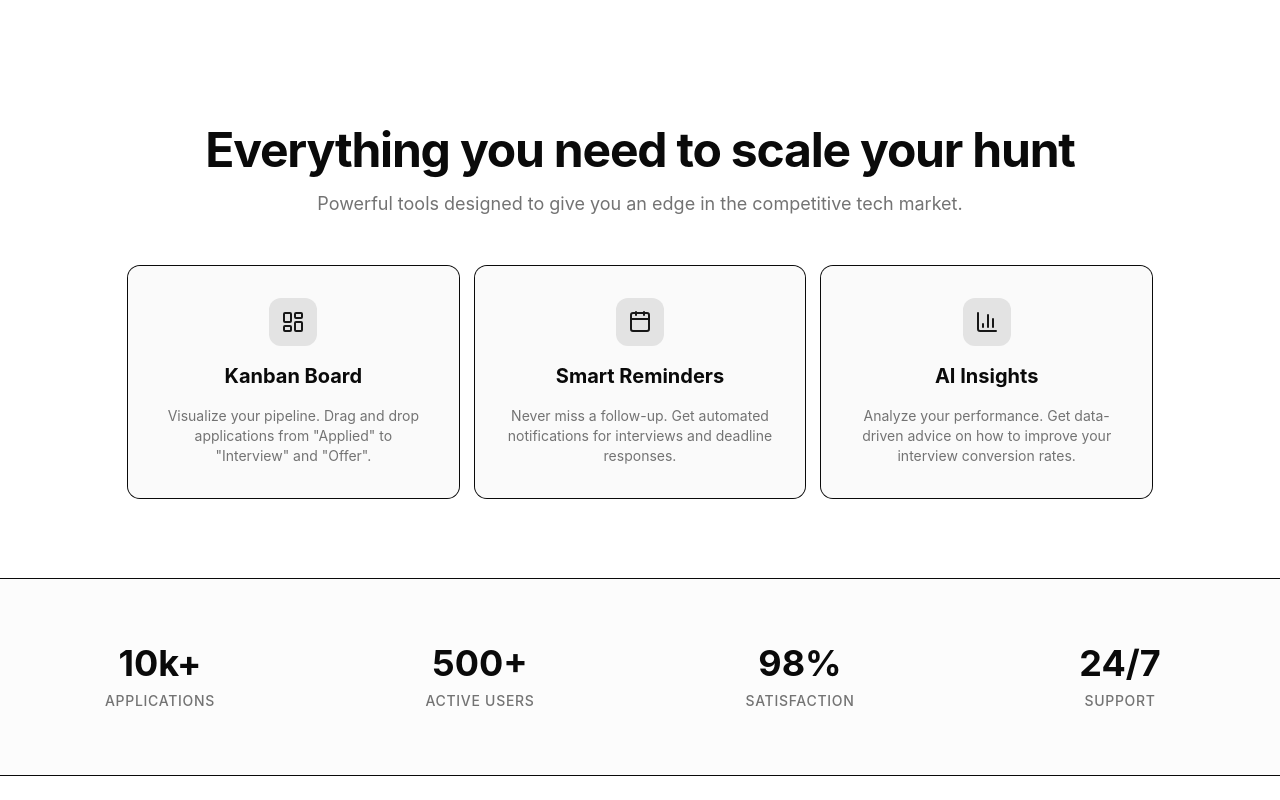
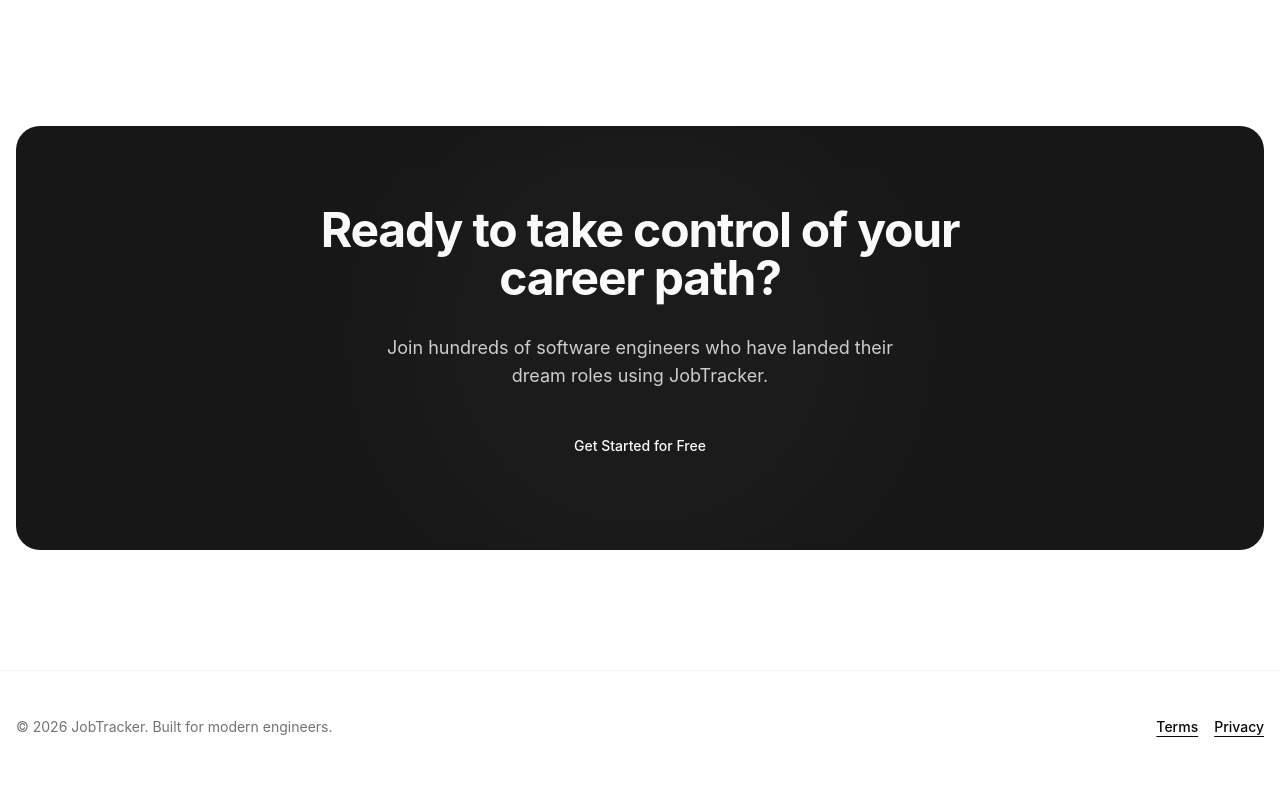
Before and after one commit to cptKNJO/ghost-jobs, a Next.js app in the folder apps/web/: page / in a window 1280 px wide. Shown: the part 600-1400 px from the top of the page. Built offline with nearby package versions, Linux system fonts and the light colour scheme.

Commit message:
drop: unused parts

```diff
--- a/apps/web/src/app/page.tsx
+++ b/apps/web/src/app/page.tsx
@@ -1,8 +1,7 @@
 import Link from "next/link";
-import { ArrowRight, LayoutDashboard, Calendar, BarChart3 } from "lucide-react";
+import { ArrowRight } from "lucide-react";
 
 import { Button } from "@repo/ui/components/button";
-import { Card } from "@repo/ui/components/card";
 
 export default function Home() {
   return (
@@ -30,82 +29,6 @@
           <Button variant="outline" size="lg" className="h-12 px-8">
             View Demo
           </Button>
-        </div>
-      </section>
-
-      {/* Features Section */}
-      <section id="features" className="container mx-auto px-4 space-y-12">
-        <div className="flex flex-col items-center text-center gap-4">
-          <h2 className="text-3xl font-bold tracking-tight sm:text-5xl">
-            Everything you need to scale your hunt
-          </h2>
-          <p className="max-w-[42rem] text-muted-foreground sm:text-lg">
-            Powerful tools designed to give you an edge in the competitive tech
-            market.
-          </p>
-        </div>
-        <div className="mx-auto grid justify-center gap-4 sm:grid-cols-2 md:max-w-[64rem] md:grid-cols-3">
-          <Card className="flex flex-col items-center text-center p-8 gap-4 bg-muted/50 border-none">
-            <div className="p-3 rounded-xl bg-primary/10 text-primary">
-              <LayoutDashboard className="h-6 w-6" />
-            </div>
-            <h3 className="font-bold text-xl">Kanban Board</h3>
-            <p className="text-sm text-muted-foreground">
-              Visualize your pipeline. Drag and drop applications from
-              &quot;Applied&quot; to &quot;Interview&quot; and
-              &quot;Offer&quot;.
-            </p>
-          </Card>
-          <Card className="flex flex-col items-center text-center p-8 gap-4 bg-muted/50 border-none">
-            <div className="p-3 rounded-xl bg-primary/10 text-primary">
-              <Calendar className="h-6 w-6" />
-            </div>
-            <h3 className="font-bold text-xl">Smart Reminders</h3>
-            <p className="text-sm text-muted-foreground">
-              Never miss a follow-up. Get automated notifications for interviews
-              and deadline responses.
-            </p>
-          </Card>
-          <Card className="flex flex-col items-center text-center p-8 gap-4 bg-muted/50 border-none">
-            <div className="p-3 rounded-xl bg-primary/10 text-primary">
-              <BarChart3 className="h-6 w-6" />
-            </div>
-            <h3 className="font-bold text-xl">AI Insights</h3>
-            <p className="text-sm text-muted-foreground">
-              Analyze your performance. Get data-driven advice on how to improve
-              your interview conversion rates.
-            </p>
-          </Card>
-        </div>
-      </section>
-
-      {/* Stats Section */}
-      <section className="border-y bg-muted/30 py-16">
-        <div className="container mx-auto px-4 grid grid-cols-2 md:grid-cols-4 gap-8">
-          <div className="flex flex-col items-center text-center gap-2">
-            <span className="text-4xl font-bold">10k+</span>
-            <span className="text-sm text-muted-foreground uppercase tracking-wider font-medium">
-              Applications
-            </span>
-          </div>
-          <div className="flex flex-col items-center text-center gap-2">
-            <span className="text-4xl font-bold">500+</span>
-            <span className="text-sm text-muted-foreground uppercase tracking-wider font-medium">
-              Active Users
-            </span>
-          </div>
-          <div className="flex flex-col items-center text-center gap-2">
-            <span className="text-4xl font-bold">98%</span>
-            <span className="text-sm text-muted-foreground uppercase tracking-wider font-medium">
-              Satisfaction
-            </span>
-          </div>
-          <div className="flex flex-col items-center text-center gap-2">
-            <span className="text-4xl font-bold">24/7</span>
-            <span className="text-sm text-muted-foreground uppercase tracking-wider font-medium">
-              Support
-            </span>
-          </div>
         </div>
       </section>
 
```
